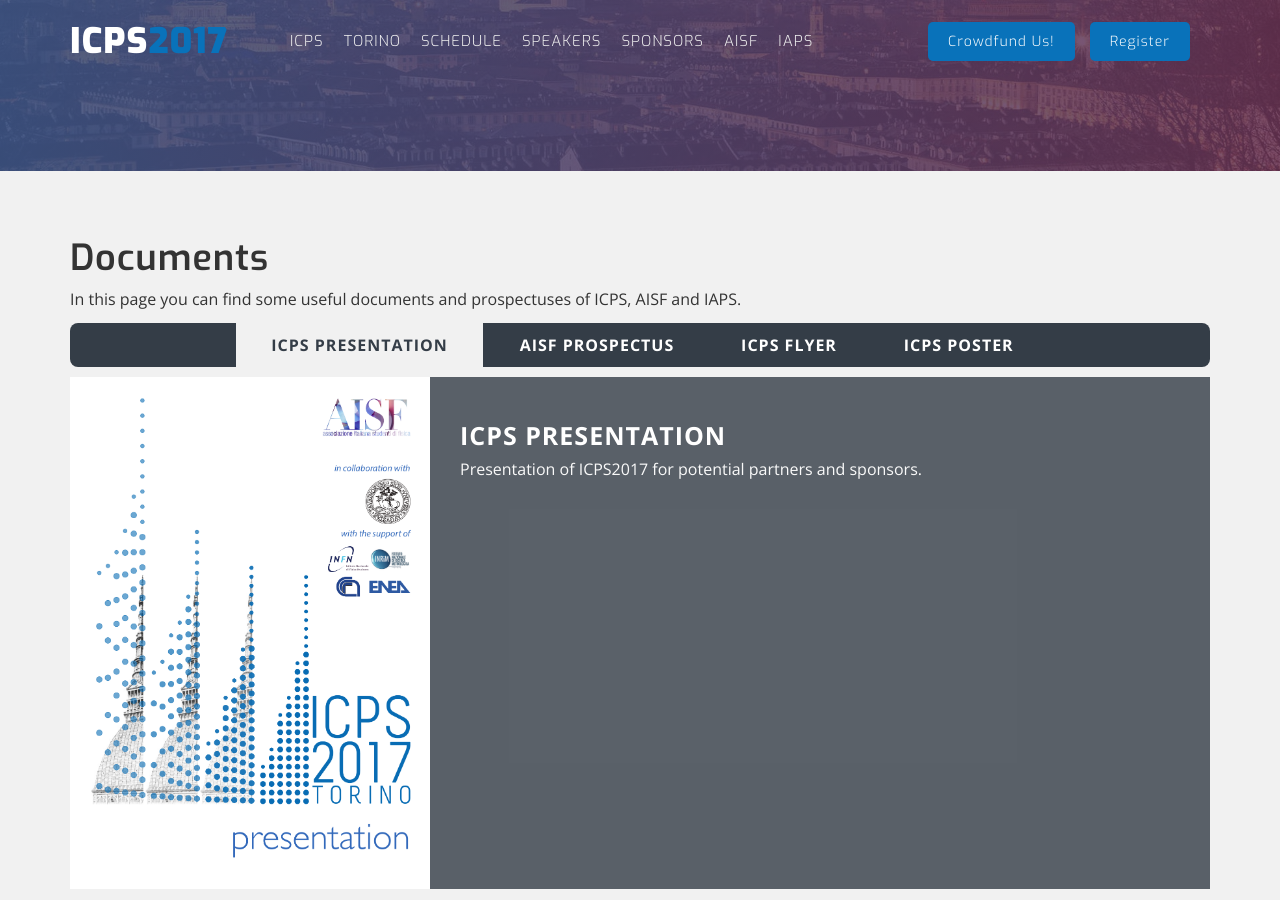
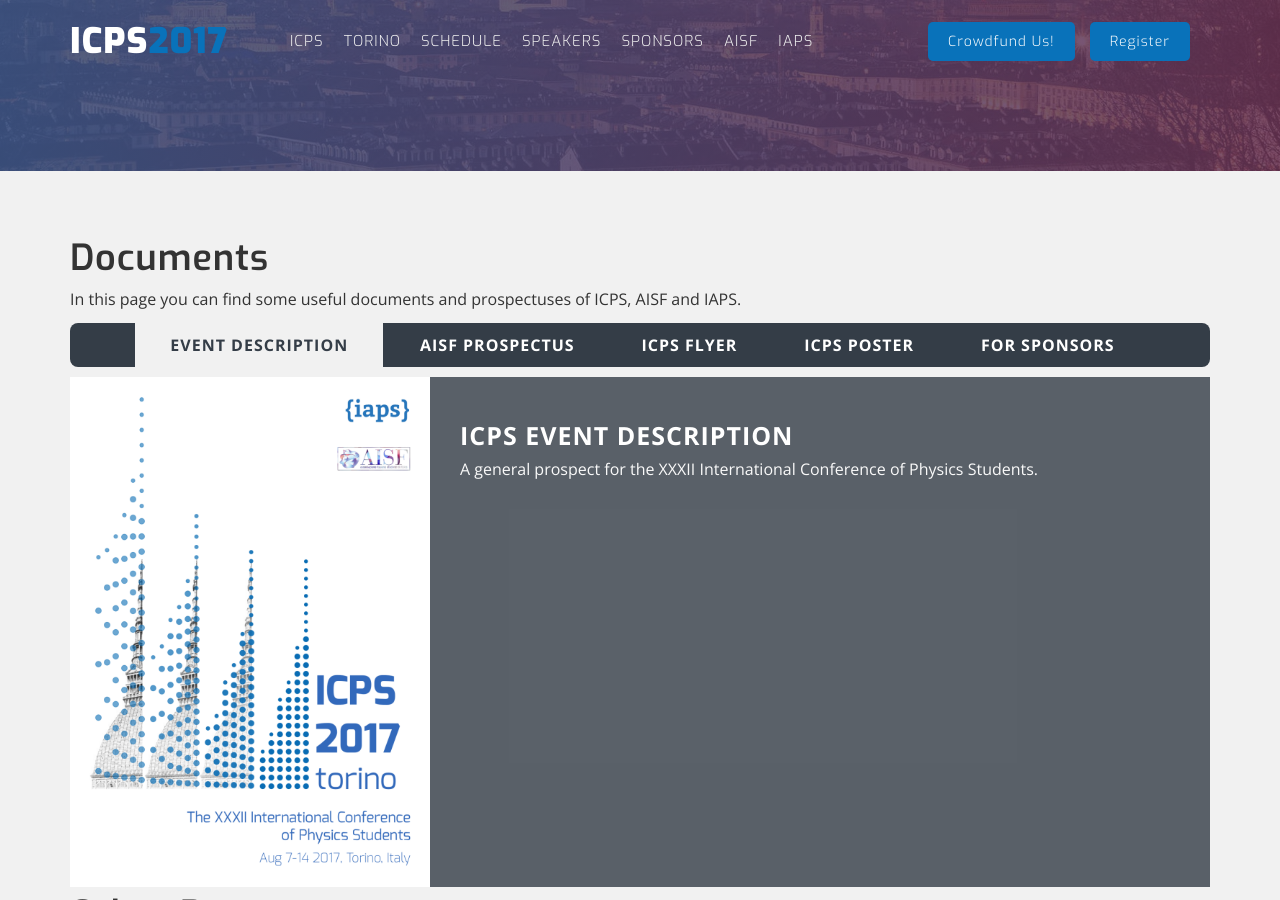
Before and after one commit to ICPS2017/ICPS2017.github.io, a Jekyll site: the page built from documents.html, in a window 1280 px wide and 900 px high. Built offline with Jekyll 4.4.1, drawn with Linux system fonts in a browser that asks for light colours; nearby versions of some CDN libraries.

Commit message:
aggiungo ICPS description

```diff
--- a/documents.html
+++ b/documents.html
@@ -14,23 +14,24 @@
         <div class="col-xs-12">
           <div class="cbx-tab">
             <ul class="nav nav-pills text-center">
-              <li class="active"><a data-toggle="pill" href="#icps-presentation">ICPS Presentation</a></li>
+	      <li class="active"><a data-toggle="pill" href="#icps-description">Event description</a></li>
               <li><a data-toggle="pill" href="#aisf-prospectus">AISF Prospectus</a></li>
 	      <li><a data-toggle="pill" href="#icps-flyer">ICPS Flyer</a></li>
 	      <li><a data-toggle="pill" href="#icps-poster">ICPS Poster</a></li>
+	      <li><a data-toggle="pill" href="#icps-sponsor">For Sponsors</a></li>
             </ul>
 
             <div class="tab-content text-center">
-              <div id="icps-presentation" class="tab-pane fade in active">
+              <div id="icps-description" class="tab-pane fade in active">
                 <div class="cbx-single-tab">
                   <div class="row">
                     <div class="col-xs-12 col-sm-4">
-                      <a href="/files/ICPS2017_Presentation.pdf"><img src="/img/documents/ICPS2017_Presentation.png" alt=""/></a>
+                      <a href="/files/ICPS2017_description.pdf"><img src="/img/documents/ICPS2017_description.png" alt=""/></a>
                     </div>
                     <div class="col-xs-12 col-sm-8">
                       <div class="cbx-info text-left">
-			<h3 class="uppercase">ICPS Presentation</h3>
-                        <p>Presentation of ICPS2017 for potential partners and sponsors.</p>
+			<h3 class="uppercase">ICPS Event Description</h3>
+                        <p>A general prospect for the XXXII International Conference of Physics Students.</p>
                       </div> <!--//.single tab-->
                     </div>
                   </div>
@@ -81,6 +82,21 @@
                   </div>
                 </div>
               </div>
+	      <div id="icps-sponsor" class="tab-pane fade in">
+                <div class="cbx-single-tab">
+                  <div class="row">
+                    <div class="col-xs-12 col-sm-4">
+                      <a href="/files/ICPS2017_Presentation.pdf"><img src="/img/documents/ICPS2017_Presentation.png" alt=""/></a>
+                    </div>
+                    <div class="col-xs-12 col-sm-8">
+                      <div class="cbx-info text-left">
+			<h3 class="uppercase">ICPS Presentation</h3>
+                        <p>Presentation of ICPS2017 for potential partners and sponsors.</p>
+                      </div> <!--//.single tab-->
+                    </div>
+                  </div>
+                </div>
+              </div>
             </div>
           </div>
         </div>
```
Also changed, not shown: img/documents/ICPS2017_description.png (added), 1 other file.
